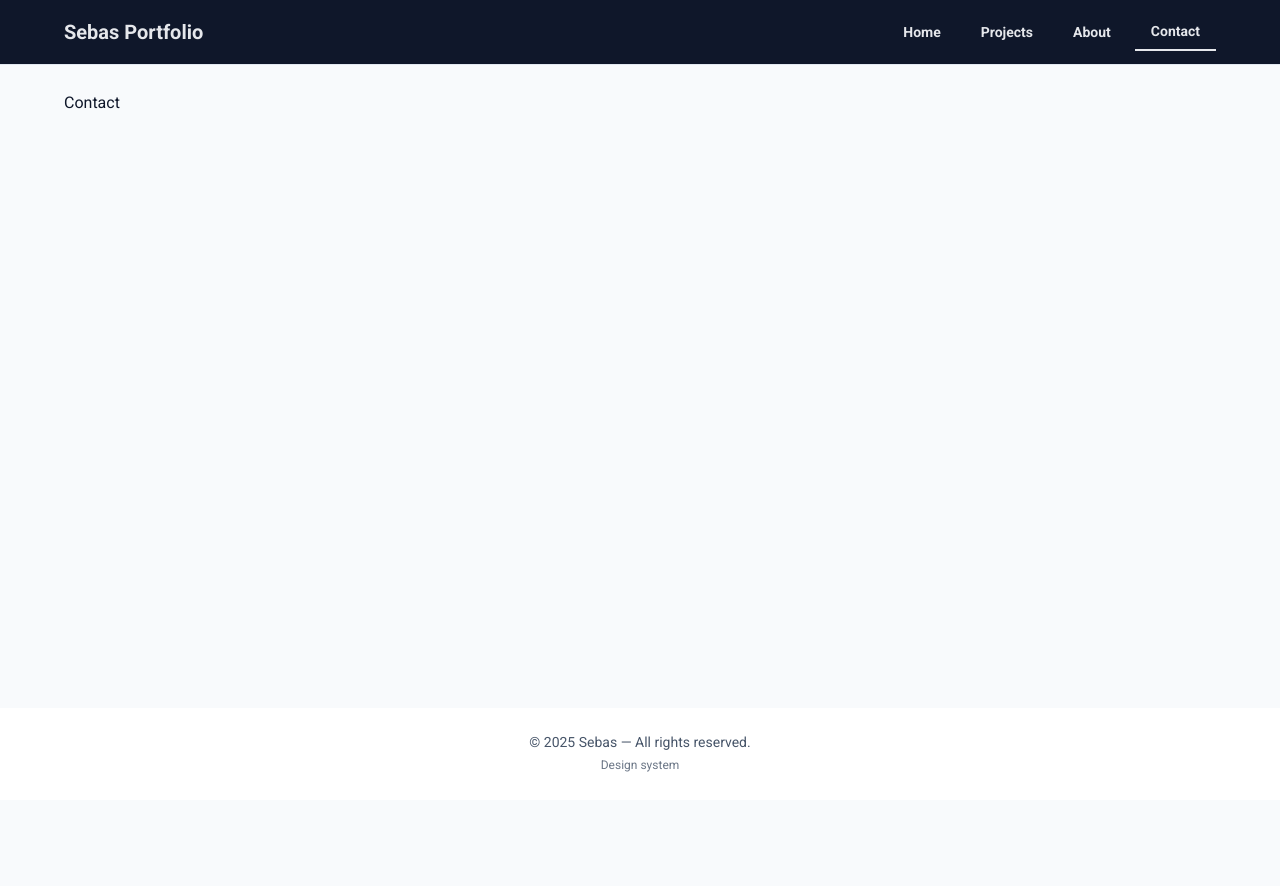
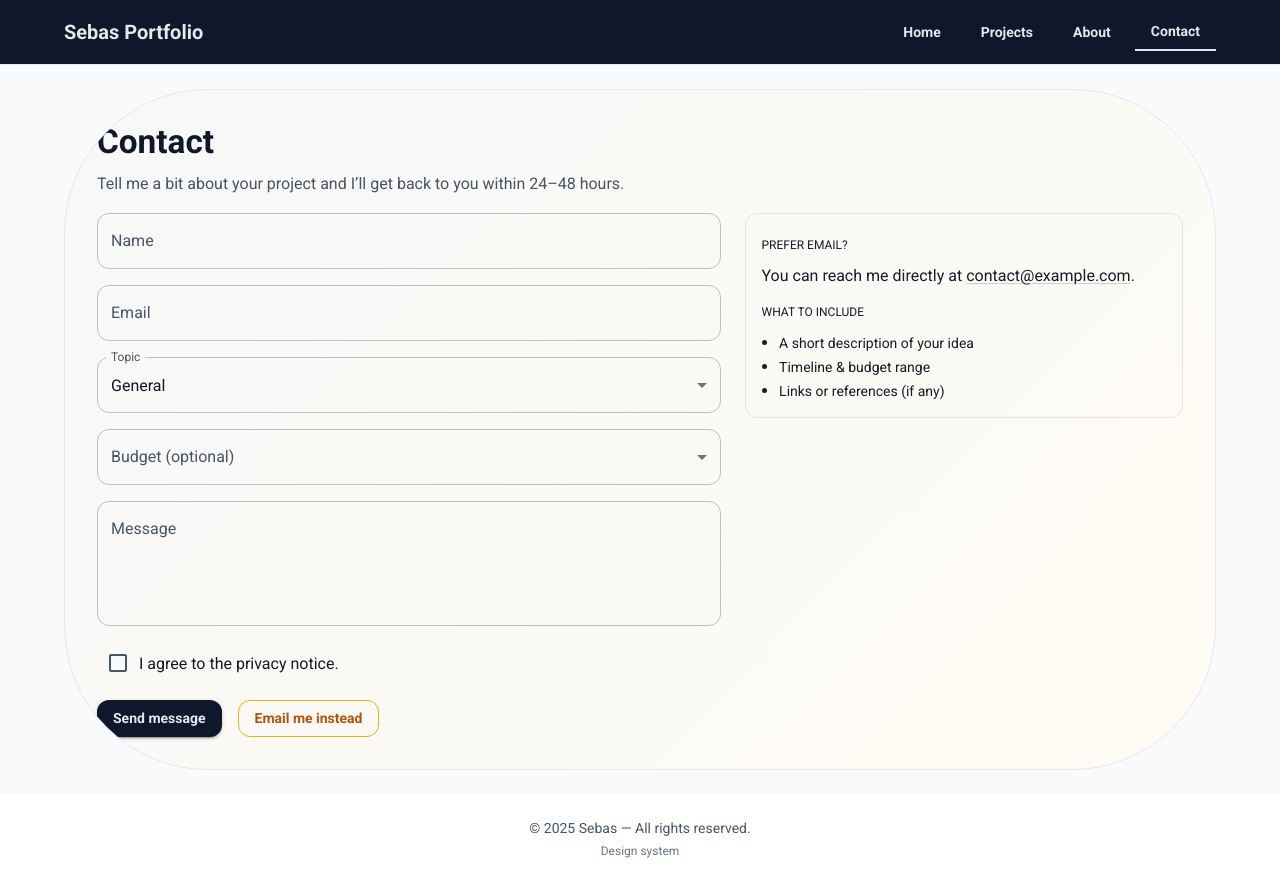
Before and after one commit to Sebasbh/Portfolio, a React (Create React App) app in the folder frontend/: page /contact in a window 1280 px wide. Before the commit the page ends 800 px from the top, so only its background shows below. Built offline with nearby package versions, Linux system fonts and the light colour scheme.

Commit message:
feat(contact): add accessible contact form (MUI Grid v2) with client-side validation and success notice

```diff
--- a/frontend/src/pages/Contact.jsx
+++ b/frontend/src/pages/Contact.jsx
@@ -1,9 +1,252 @@
-import React from 'react'
+import React, { useState } from 'react';
+import {
+  Box,
+  Paper,
+  Stack,
+  Typography,
+  TextField,
+  Button,
+  FormControl,
+  InputLabel,
+  Select,
+  MenuItem,
+  FormControlLabel,
+  Checkbox,
+  Alert,
+  Link as MuiLink,
+} from '@mui/material';
+import Grid from '@mui/material/Grid';
+import { useTheme, alpha } from '@mui/material/styles';
 
-function Contact() {
+// TODO: replace with your real email or route to your API
+const CONTACT_EMAIL = 'contact@example.com';
+
+const initialData = {
+  name: '',
+  email: '',
+  topic: 'general',
+  budget: '',
+  message: '',
+  consent: false,
+};
+
+const Contact = () => {
+  const theme = useTheme();
+  const [data, setData] = useState(initialData);
+  const [errors, setErrors] = useState({});
+  const [submitted, setSubmitted] = useState(false);
+
+  const onChange = (e) => {
+    const { name, value, type, checked } = e.target;
+    setData((d) => ({ ...d, [name]: type === 'checkbox' ? checked : value }));
+    // clear error as user types
+    setErrors((err) => ({ ...err, [name]: undefined }));
+  };
+
+  const validate = () => {
+    const errs = {};
+    if (!data.name.trim()) errs.name = 'Please enter your name.';
+    const emailOk = /^[^\s@]+@[^\s@]+\.[^\s@]+$/.test(data.email);
+    if (!emailOk) errs.email = 'Please enter a valid email.';
+    if (!data.message.trim() || data.message.trim().length < 10)
+      errs.message = 'Message should be at least 10 characters.';
+    if (!data.consent) errs.consent = 'You must accept the privacy notice.';
+    return errs;
+    };
+
+  const handleSubmit = (e) => {
+    e.preventDefault();
+    const v = validate();
+    setErrors(v);
+    if (Object.keys(v).length > 0) return;
+
+    // Here you would call your API (POST /contact)
+    // For now we just simulate success.
+    // console.log('Contact form payload:', data);
+    setSubmitted(true);
+    setData(initialData);
+  };
+
+  const hasErrors = Object.keys(errors).length > 0;
+
   return (
-    <div>Contact</div>
-  )
-}
+    <Box component="section" aria-labelledby="contact-title">
+      <Paper
+        variant="outlined"
+        sx={{
+          p: { xs: 3, md: 4 },
+          borderRadius: theme.shape.borderRadius,
+          position: 'relative',
+          overflow: 'hidden',
+          bgcolor: 'background.paper',
+          '&::before': {
+            content: '""',
+            position: 'absolute',
+            inset: 0,
+            pointerEvents: 'none',
+            background: `linear-gradient(
+              135deg,
+              ${alpha(theme.palette.primary.main, 0.03)} 0%,
+              ${alpha(theme.palette.secondary.main, 0.05)} 100%
+            )`,
+          },
+        }}
+      >
+        <Stack spacing={1} sx={{ mb: 2 }}>
+          <Typography id="contact-title" variant="h2">Contact</Typography>
+          <Typography color="text.secondary" sx={{ maxWidth: 72 * 10 }}>
+            Tell me a bit about your project and I’ll get back to you within 24–48 hours.
+          </Typography>
+        </Stack>
 
-export default Contact
+        <Grid container spacing={3}>
+          {/* Left: Form */}
+          <Grid size={{ xs: 12, md: 7 }}>
+            <Box component="form" noValidate onSubmit={handleSubmit}>
+              <Stack spacing={2}>
+                {submitted && (
+                  <Alert severity="success" onClose={() => setSubmitted(false)} role="status">
+                    Thanks! Your message was sent. I’ll reply soon.
+                  </Alert>
+                )}
+
+                {hasErrors && (
+                  <Alert severity="error" role="alert" aria-live="polite">
+                    Please fix the highlighted fields.
+                  </Alert>
+                )}
+
+                <TextField
+                  id="name"
+                  name="name"
+                  label="Name"
+                  autoComplete="name"
+                  value={data.name}
+                  onChange={onChange}
+                  error={!!errors.name}
+                  helperText={errors.name}
+                />
+
+                <TextField
+                  id="email"
+                  name="email"
+                  type="email"
+                  label="Email"
+                  autoComplete="email"
+                  value={data.email}
+                  onChange={onChange}
+                  error={!!errors.email}
+                  helperText={errors.email}
+                />
+
+                <FormControl>
+                  <InputLabel id="topic-label">Topic</InputLabel>
+                  <Select
+                    labelId="topic-label"
+                    id="topic"
+                    name="topic"
+                    label="Topic"
+                    value={data.topic}
+                    onChange={onChange}
+                  >
+                    <MenuItem value="general">General</MenuItem>
+                    <MenuItem value="project">New project</MenuItem>
+                    <MenuItem value="consulting">Consulting</MenuItem>
+                    <MenuItem value="other">Other</MenuItem>
+                  </Select>
+                </FormControl>
+
+                <FormControl>
+                  <InputLabel id="budget-label">Budget (optional)</InputLabel>
+                  <Select
+                    labelId="budget-label"
+                    id="budget"
+                    name="budget"
+                    label="Budget (optional)"
+                    value={data.budget}
+                    onChange={onChange}
+                  >
+                    <MenuItem value="">Not sure yet</MenuItem>
+                    <MenuItem value="500-1000">€500–€1,000</MenuItem>
+                    <MenuItem value="1000-3000">€1,000–€3,000</MenuItem>
+                    <MenuItem value="3000-10000">€3,000–€10,000</MenuItem>
+                    <MenuItem value="10000+">€10,000+</MenuItem>
+                  </Select>
+                </FormControl>
+
+                <TextField
+                  id="message"
+                  name="message"
+                  label="Message"
+                  placeholder="What do you need? Goals, scope, deadlines…"
+                  autoComplete="off"
+                  multiline
+                  minRows={4}
+                  value={data.message}
+                  onChange={onChange}
+                  error={!!errors.message}
+                  helperText={errors.message}
+                />
+
+                <FormControlLabel
+                  control={
+                    <Checkbox
+                      id="consent"
+                      name="consent"
+                      checked={data.consent}
+                      onChange={onChange}
+                      aria-invalid={!!errors.consent}
+                    />
+                  }
+                  label={
+                    <span>
+                      I agree to the{' '}
+                      <MuiLink href="#" underline="hover">privacy notice</MuiLink>.
+                    </span>
+                  }
+                />
+                {errors.consent && (
+                  <Typography variant="caption" color="error" sx={{ ml: 4 }}>
+                    {errors.consent}
+                  </Typography>
+                )}
+
+                <Stack direction="row" spacing={2}>
+                  <Button type="submit" variant="contained">Send message</Button>
+                  <Button
+                    component="a"
+                    href={`mailto:${CONTACT_EMAIL}?subject=Project%20inquiry`}
+                    variant="outlined"
+                    color="secondary"
+                  >
+                    Email me instead
+                  </Button>
+                </Stack>
+              </Stack>
+            </Box>
+          </Grid>
+
+          {/* Right: Info */}
+          <Grid size={{ xs: 12, md: 5 }}>
+            <Paper variant="outlined" sx={{ p: 2 }}>
+              <Typography variant="overline">Prefer email?</Typography>
+              <Typography sx={{ mb: 1 }}>
+                You can reach me directly at{' '}
+                <MuiLink href={`mailto:${CONTACT_EMAIL}`}>{CONTACT_EMAIL}</MuiLink>.
+              </Typography>
+
+              <Typography variant="overline">What to include</Typography>
+              <ul style={{ margin: 0, paddingLeft: '1.1rem' }}>
+                <li><Typography variant="body2">A short description of your idea</Typography></li>
+                <li><Typography variant="body2">Timeline & budget range</Typography></li>
+                <li><Typography variant="body2">Links or references (if any)</Typography></li>
+              </ul>
+            </Paper>
+          </Grid>
+        </Grid>
+      </Paper>
+    </Box>
+  );
+};
+
+export default Contact;
```
